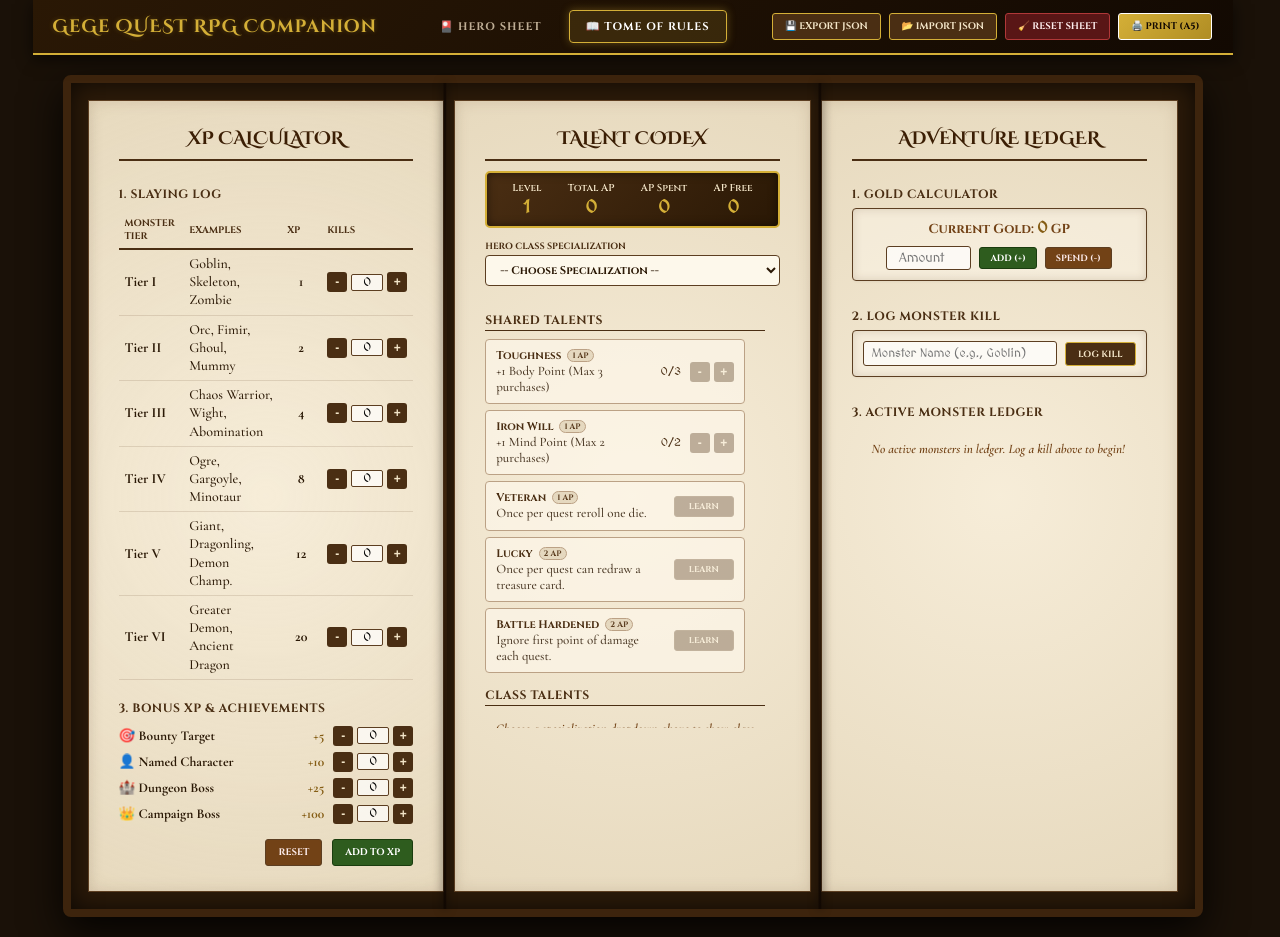
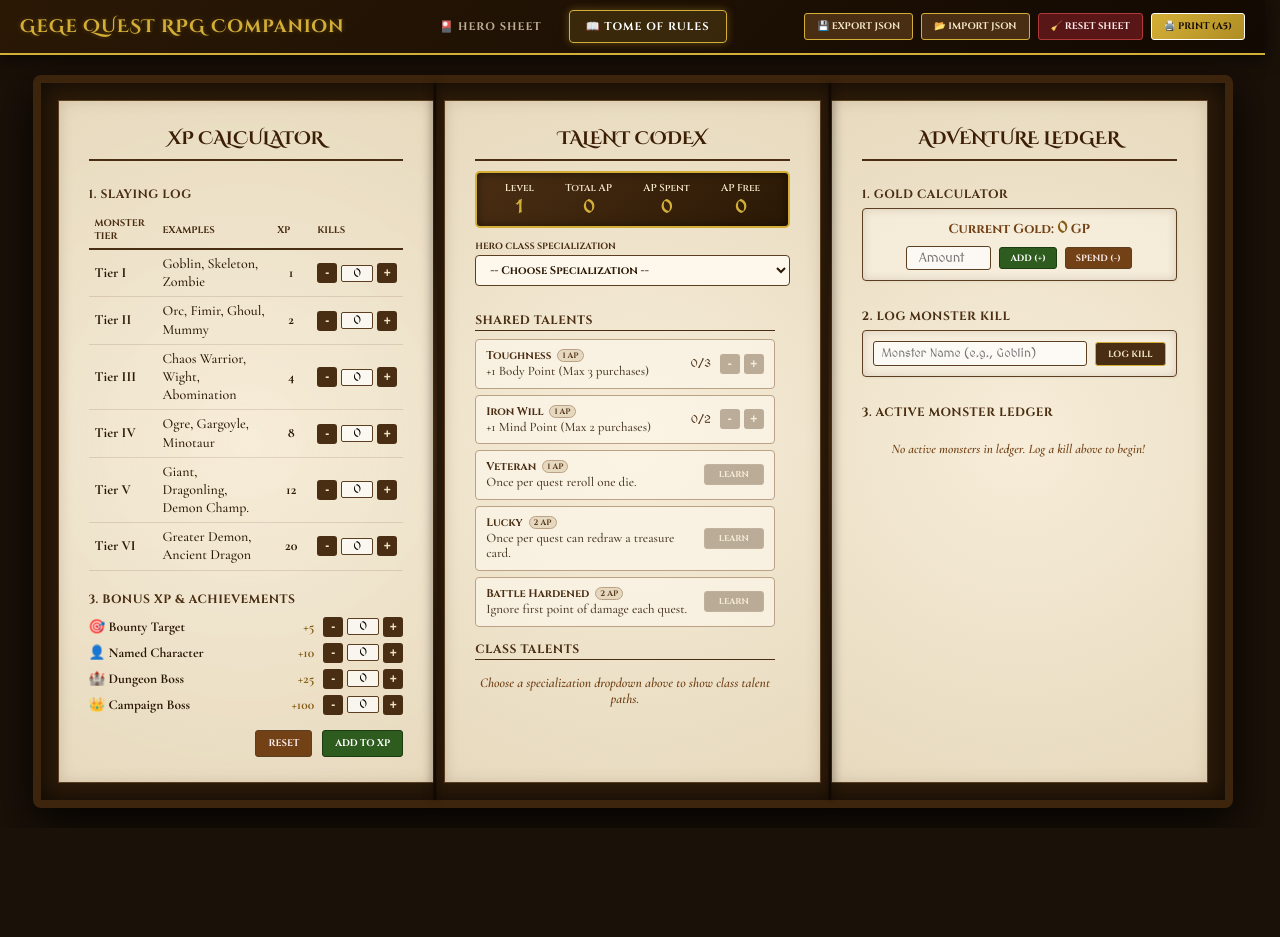
Before and after one commit to ihorvasyliev-gh/gege-quest-companion, a React (Vite) app in the folder companion-app/: page / in a window 1280 px wide. Both pictures are taken after a click on the button "📖 TOME OF RULES". After the commit the page ends 828 px from the top, so only its background shows below. Built offline with nearby package versions, Linux system fonts and the light colour scheme.

Commit message:
style: align mobile tome layout with sheet layout

```diff
--- a/companion-app/src/index.css
+++ b/companion-app/src/index.css
@@ -14,6 +14,13 @@ body {
     background-color: #1a1108;
     margin: 0;
     padding: 0;
+    display: flex;
+    flex-direction: column;
+    align-items: center;
+}
+
+#root {
+    width: 100%;
     display: flex;
     flex-direction: column;
     align-items: center;
@@ -1061,10 +1068,6 @@ h1.main-title {
     display: flex;
     flex-direction: column;
     gap: 6px;
-    overflow-y: auto;
-    max-height: 400px;
-    padding-right: 5px;
-    scrollbar-gutter: stable;
     width: 100%;
 }
 #codex-talent-list {
@@ -1290,21 +1293,30 @@ h1.main-title {
         font-size: 13px !important;
     }
 
-    /* Make rules Tome container and page full-width on mobile */
+    /* Make rules Tome container and page full-width on mobile, matching sheet pages */
     .tome-container {
         display: flex !important;
         flex-direction: column !important;
         align-items: stretch !important;
-        width: calc(100% - 16px) !important;
-        max-width: 600px;
+        width: 100% !important;
+        max-width: 600px !important;
         margin: 5px auto !important;
-        padding: 6px !important;
-        border-width: 4px !important;
+        padding: 0 8px !important;
+        background: transparent !important;
+        border: none !important;
+        box-shadow: none !important;
     }
     .tome-page {
-        margin: 4px 2px !important;
-        padding: 16px 12px !important;
+        width: 100% !important;
+        max-width: 600px !important;
         min-height: auto !important;
+        padding: 24px 20px 30px 20px !important;
+        margin: 0 auto 15px auto !important;
+        box-shadow: 0 5px 15px rgba(0,0,0,0.5) !important;
+        border-radius: 6px !important;
+        border: 2px solid #4a2e13 !important;
+        outline: 1px solid rgba(74,46,19,0.35) !important;
+        outline-offset: -6px !important;
     }
 }
 
@@ -1313,10 +1325,6 @@ h1.main-title {
     .print-banner {
         border-radius: 0;
         margin-bottom: 5px;
-    }
-    .tome-page {
-        padding: 15px 12px;
-        min-height: auto;
     }
     .rulebook-table {
         font-size: 11.5px;
```
